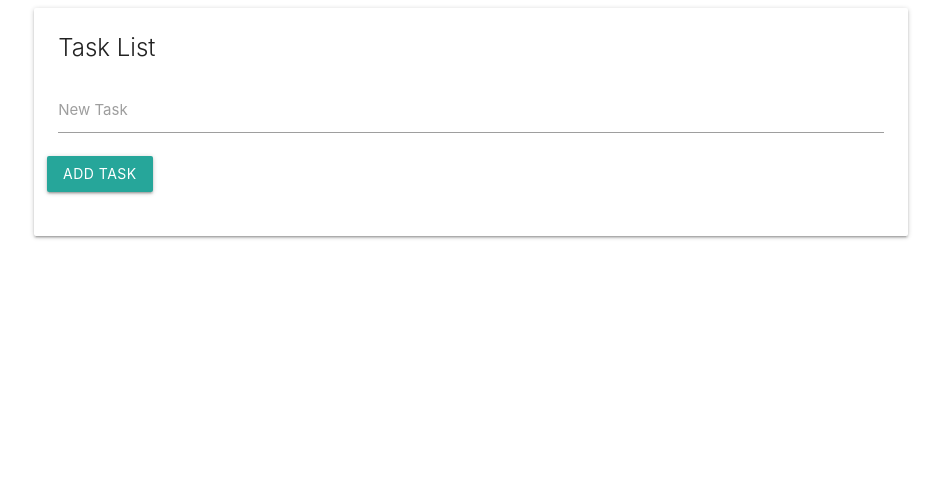
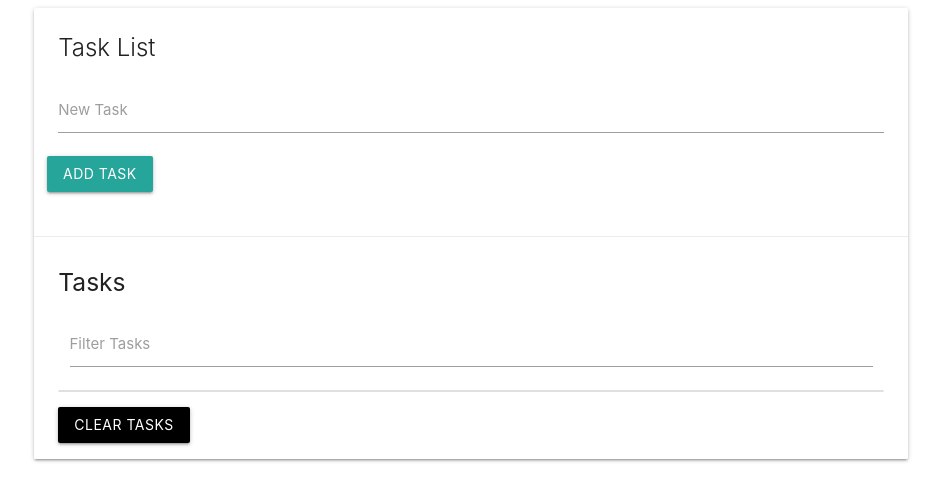
Before and after one commit to MitraNami/TodoList, a plain HTML site: page index.html in a window 1280 px wide. Shown: the whole page, without its empty margins (169-1110 px from the left). Drawn offline with nearby package versions, Linux system fonts and the light colour scheme.

Commit message:
Add card action

```diff
--- a/index.html
+++ b/index.html
@@ -24,6 +24,16 @@
               </form>
             </div>
           </div>
+          <div class="card-action">
+            <h5 id="task-title">Tasks</h5>
+            <div class="input-field col s12">
+              <input type="text" name="filter" id="filter">
+              <label for="filter">Filter Tasks</label>
+            </div>
+            <!-- tasks will be put dybamically in the list -->
+            <ul class="collection"></ul>
+            <a href="#" class="clear-task btn black">Clear Tasks</a>
+          </div>
         </div>
       </div>
     </div>
```
